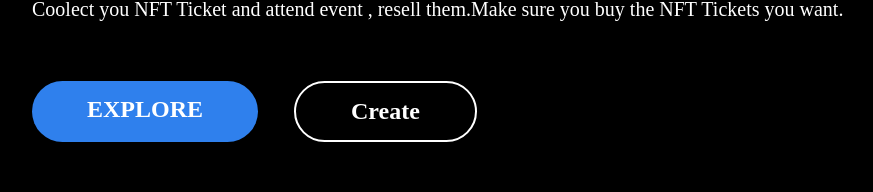
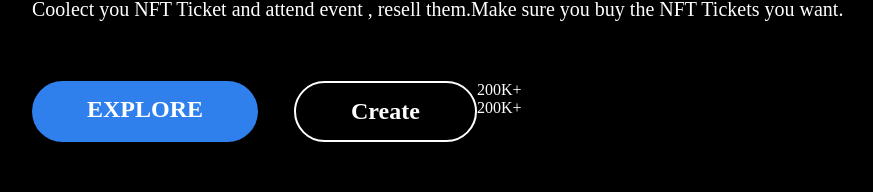
Before and after one commit to Nidhi-Sharma9419/NFTTicket, a React (Create React App) app: page / in a window 1280 px wide. Shown: the part 411-603 px from the top of the page, without its empty margins (96-969 px from the left). Built offline with nearby package versions, Linux system fonts and the light colour scheme; a web font is replaced by a local one.

Commit message:
Update index.js

```diff
--- a/src/components/TopFold/index.js
+++ b/src/components/TopFold/index.js
@@ -13,6 +13,10 @@ const TopFold = () => {
         <div className='tf-left-btns'>
           <Button btnType='PRIMARY' btnText="EXPLORE"/>
           <Button btnType='SECONDARY' btnText="Create" customClass='tf-left-secondary-btn'/>
+             <div className='tf-is-infoItem'>
+              <div className='tf-infoItem-count'>200K+</div>
+              <div className='tf-infoItem-count'>200K+</div>
+             </div>
         </div>
       </div>
       <div className='tf-right'></div>
```
